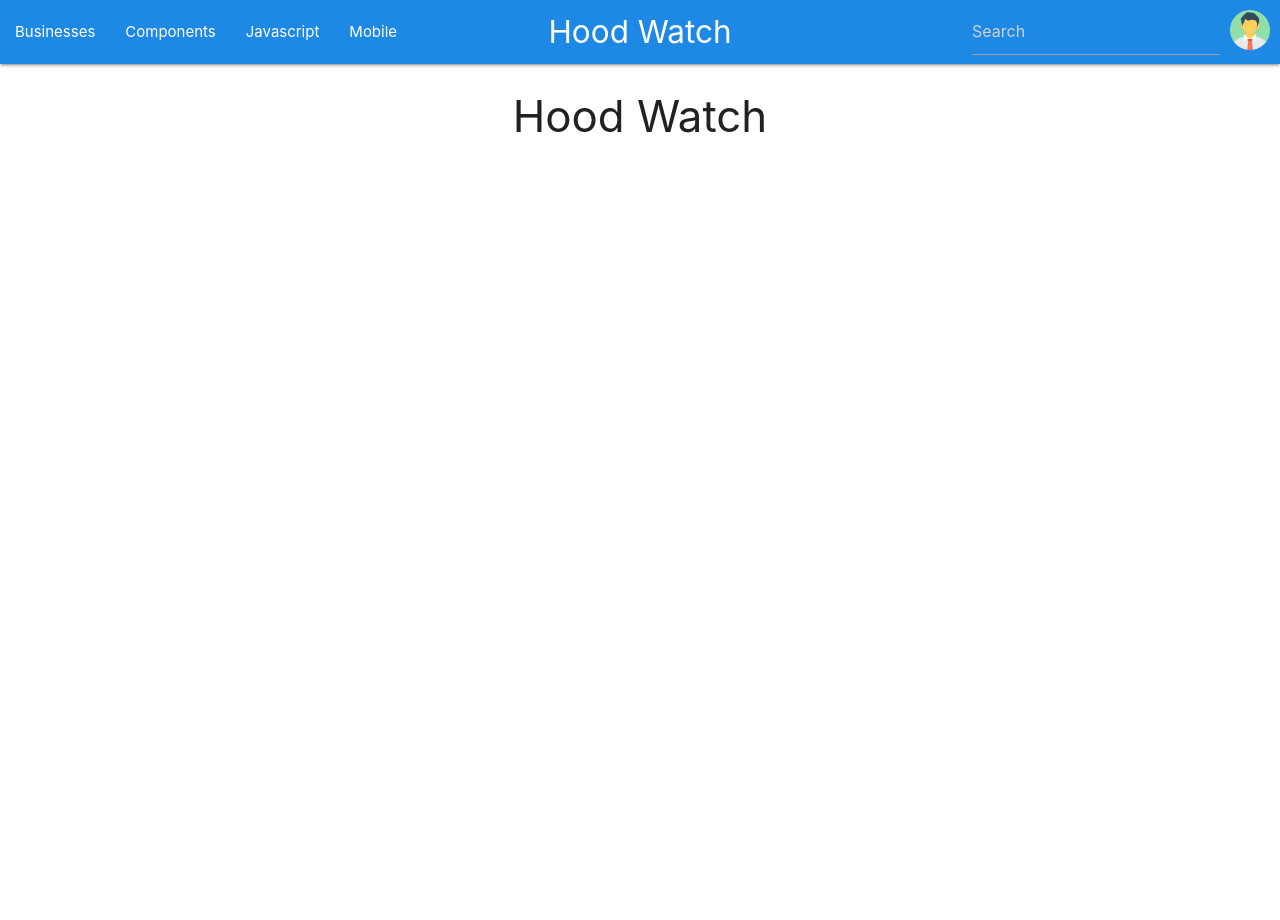
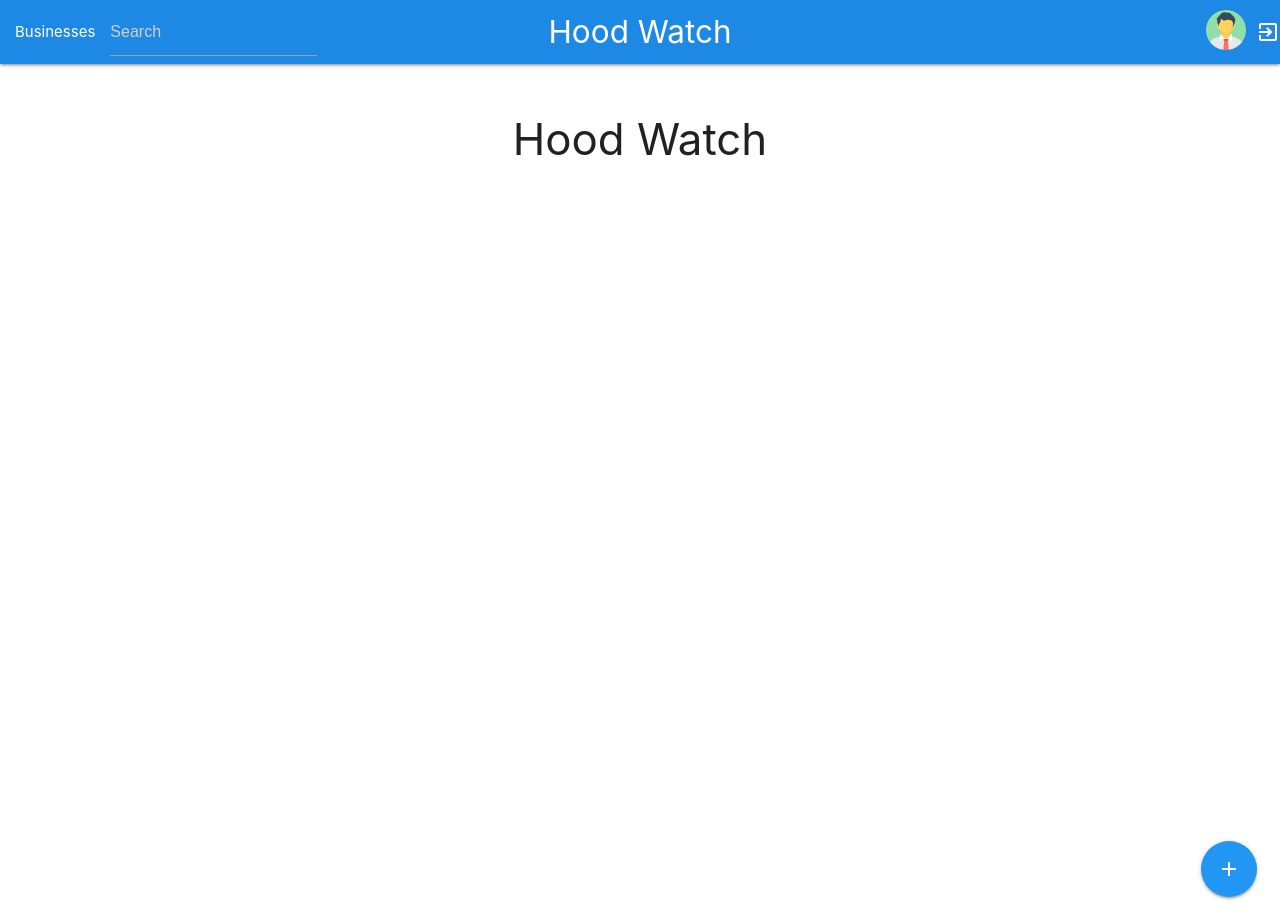
Before and after one commit to maxwellkimutai/hoodwatch, a Django app: template neighborhood/templates/index.html in a window 1280 px wide. Run offline with Django 3.2, Linux system fonts and the light colour scheme; the template is opened without the code that fills it, so the values that code supplies are empty; some libraries are stand-ins or nearby versions.

Commit message:
add search functionality and templates

```diff
--- a/neighborhood/templates/base.html
+++ b/neighborhood/templates/base.html
@@ -13,6 +13,7 @@
         {% block styles %}
             <link rel="stylesheet" href="https://cdnjs.cloudflare.com/ajax/libs/materialize/1.0.0/css/materialize.min.css">
             <link href="https://fonts.googleapis.com/icon?family=Material+Icons" rel="stylesheet">
+            <link rel="stylesheet" href="//code.jquery.com/ui/1.12.1/themes/base/jquery-ui.css">
             <link rel="stylesheet" href="{% static 'css/base.css' %}">
         {% endblock%}
     </head>
@@ -23,10 +24,36 @@
         {% block scripts %}
             <script src="https://ajax.googleapis.com/ajax/libs/jquery/3.2.1/jquery.min.js"></script>
             <script src="https://cdnjs.cloudflare.com/ajax/libs/materialize/1.0.0/js/materialize.min.js"></script>
+            <script src="https://code.jquery.com/ui/1.12.1/jquery-ui.js"></script>
             <script type="text/javascript">
                 $(document).ready(function(){
                     $('.sidenav').sidenav();
                  });
+                 // $(document).ready(function(){
+                 //    $('input.autocomplete').autocomplete({
+                 //          data: {
+                 //            "Apple": null,
+                 //            "Microsoft": null,
+                 //            "Google": 'https://placehold.it/250x250'
+                 //          },
+                 //        });
+                 //      });
+                  $(document).ready(function () {
+                    var posts = []
+                    $.ajax({
+                        url: 'http://'+ window.location.host +'/api/posts',
+                        success: function (data) {
+                            $.each(data, function(index,value) {
+                                posts.push(value['title'])
+                            });
+                            $( "#search" ).autocomplete({
+                              source: posts
+                            });
+                        }
+                    });
+
+                });
+
             </script>
         {% endblock %}
     </body>
--- a/neighborhood/templates/index.html
+++ b/neighborhood/templates/index.html
@@ -14,10 +14,10 @@
                <a class="waves-effect waves-light btn" href="{% url 'post' post.id %}">Read</a>
              </div>
             </div>
+            {% endfor %}
             <div class="fixed-action-btn">
                 <a class="btn-floating btn-large blue modal-trigger" href="#modal1"><i class="large material-icons">add</i></a>
             </div>
-            {% endfor %}
         </div>
         <!-- Modal Structure -->
         <div id="modal1" class="modal" style="max-height: 800px !important;">
--- a/neighborhood/templates/navbar.html
+++ b/neighborhood/templates/navbar.html
@@ -5,15 +5,17 @@
     <a href="#" data-target="mobile-demo" class="sidenav-trigger"><i class="material-icons">menu</i></a>
       <ul class="left hide-on-med-and-down">
         <li><a href="{% url 'businesses' %}">Businesses</a></li>
-        <li><a href="badges.html">Components</a></li>
-        <li><a href="collapsible.html">Javascript</a></li>
-        <li><a href="mobile.html">Mobile</a></li>
       </ul>
+      <a href="{% url 'logout' %}" class="right"><i class="small material-icons">exit_to_app</i></a>
       <a class="right" href="{% url 'edit_profile' user.username %}" style="margin: 10px;"><img src="{% static 'images/user.png' %}" alt="" height="40" width="40"></a>
-      <ul class="right">
-          <li><form class="" action="index.html" method="post">
-              <input placeholder="Search" id="autocomplete-input" class="autocomplete" type="text" class="validate">
-          </form></li>
+      <ul class="">
+          <li><form class="" action="{% url 'search' %}">
+            <div id="custom-search-input">
+                  <div class="input-group col-md-12 ui-widget">
+                      <input id="search" type="text" class="form-control input-lg" placeholder="Search" name="search" />
+                  </div>
+              </div>
+        </form></li>
 
       </ul>
   </div>
```
